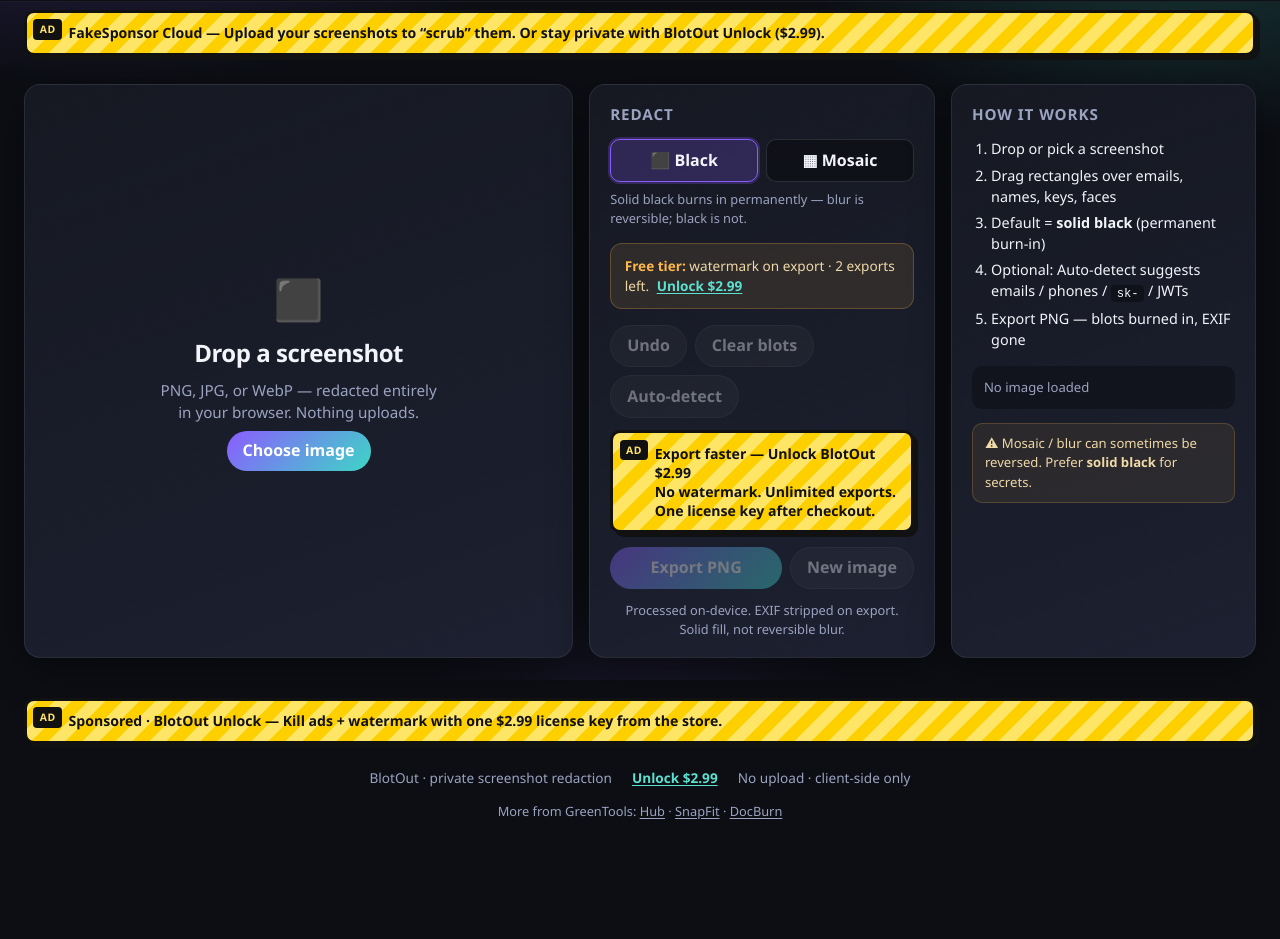
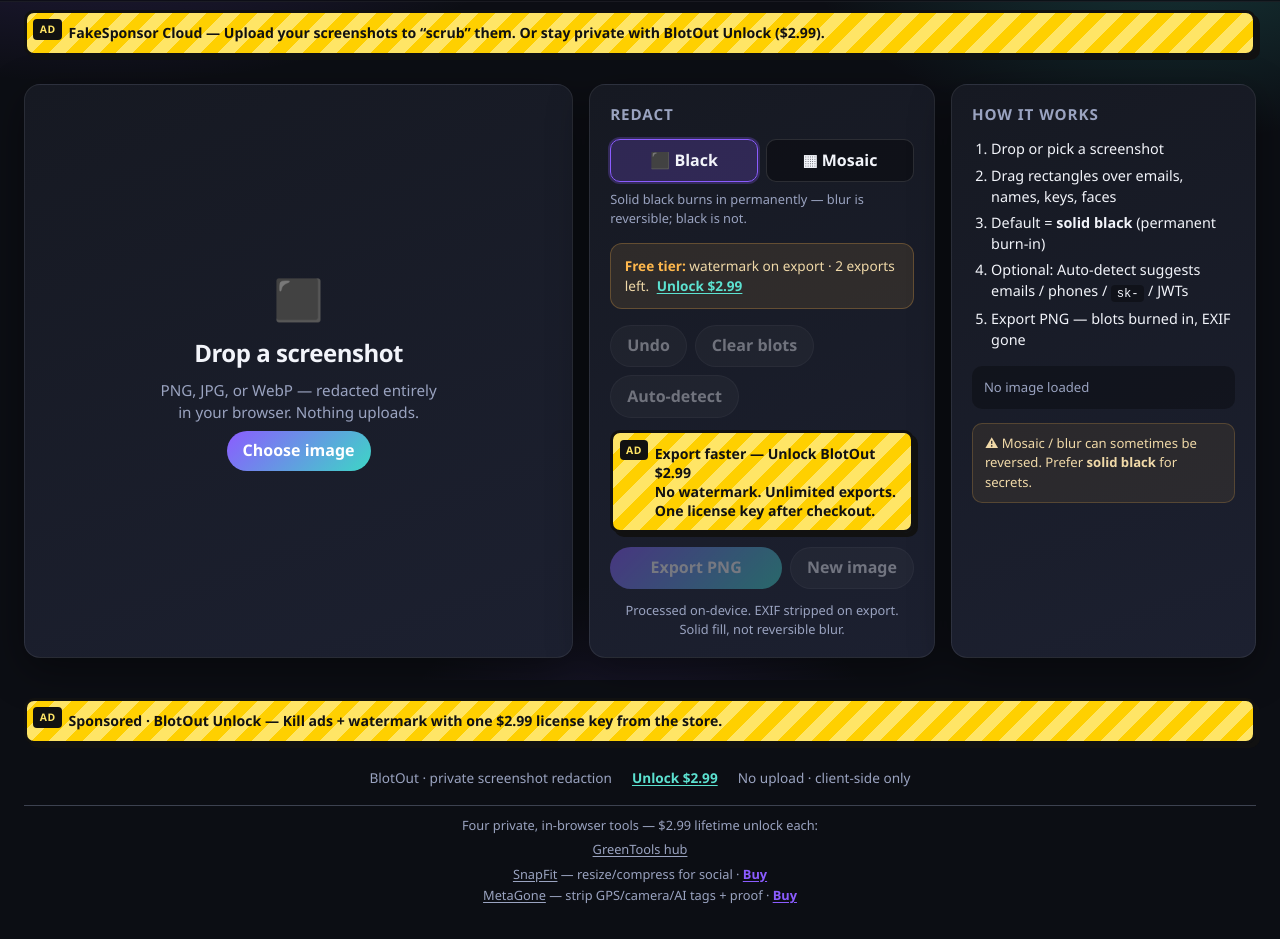
Before and after one commit to 299nhs7sjg-netizen/blotout, a plain HTML site: page index.html in a window 1280 px wide. Shown: the part 120-1059 px from the top of the page. Before the commit the page ends 972 px from the top, so only its background shows below. Drawn offline with Linux system fonts and the light colour scheme.

Commit message:
Ship ad-first cross-promo footer: hub + 2 siblings + Gumroad Buy

```diff
--- a/index.html
+++ b/index.html
@@ -125,7 +125,14 @@
     <span>BlotOut · private screenshot redaction</span>
     <button type="button" class="linkish" id="footerUnlock">Unlock $2.99</button>
     <span>No upload · client-side only</span>
-    <p class="more-tools">More from GreenTools: <a href="https://299nhs7sjg-netizen.github.io/greentools/">Hub</a> · <a href="https://299nhs7sjg-netizen.github.io/snapfit/">SnapFit</a> · <a href="https://299nhs7sjg-netizen.github.io/docburn/">DocBurn</a></p>
+    <aside class="cross-promo" aria-label="GreenTools">
+      <p class="cross-promo-intro">Four private, in-browser tools — $2.99 lifetime unlock each:</p>
+      <p class="cross-promo-hub"><a href="https://299nhs7sjg-netizen.github.io/greentools/">GreenTools hub</a></p>
+      <ul class="cross-promo-list">
+        <li><a href="https://299nhs7sjg-netizen.github.io/snapfit/">SnapFit</a> — resize/compress for social · <a class="cross-buy" href="https://greenlight5868.gumroad.com/l/snapfit-lifetime" target="_blank" rel="noopener">Buy</a></li>
+        <li><a href="https://299nhs7sjg-netizen.github.io/metagone/">MetaGone</a> — strip GPS/camera/AI tags + proof · <a class="cross-buy" href="https://greenlight5868.gumroad.com/l/metagone-lifetime" target="_blank" rel="noopener">Buy</a></li>
+      </ul>
+    </aside>
   </footer>
 
   <div class="modal" id="unlockModal" hidden role="dialog" aria-modal="true" aria-labelledby="modalTitle">
--- a/styles.css
+++ b/styles.css
@@ -352,6 +352,18 @@
   display: block; min-height: 60px; background: transparent;
 }
 
-.more-tools { flex-basis: 100%; text-align: center; margin: .15rem 0 0; font-size: .8rem; color: var(--muted); }
-.more-tools a { color: var(--muted); text-decoration: underline; text-underline-offset: 2px; }
-.more-tools a:hover { color: var(--text); }
+.cross-promo {
+  flex-basis: 100%;
+  text-align: center;
+  margin: .35rem 0 0;
+  padding: .65rem .75rem .15rem;
+  border-top: 1px solid color-mix(in srgb, var(--muted) 35%, transparent);
+  font-size: .8rem;
+  color: var(--muted);
+}
+.cross-promo-intro { margin: 0 0 .35rem; }
+.cross-promo-hub { margin: 0 0 .35rem; }
+.cross-promo-hub a, .cross-promo-list a { color: var(--muted); text-decoration: underline; text-underline-offset: 2px; }
+.cross-promo-hub a:hover, .cross-promo-list a:hover { color: var(--text); }
+.cross-promo-list { list-style: none; margin: 0; padding: 0; display: grid; gap: .2rem; }
+.cross-promo-list .cross-buy { font-weight: 600; color: var(--accent, var(--text)); }
```
